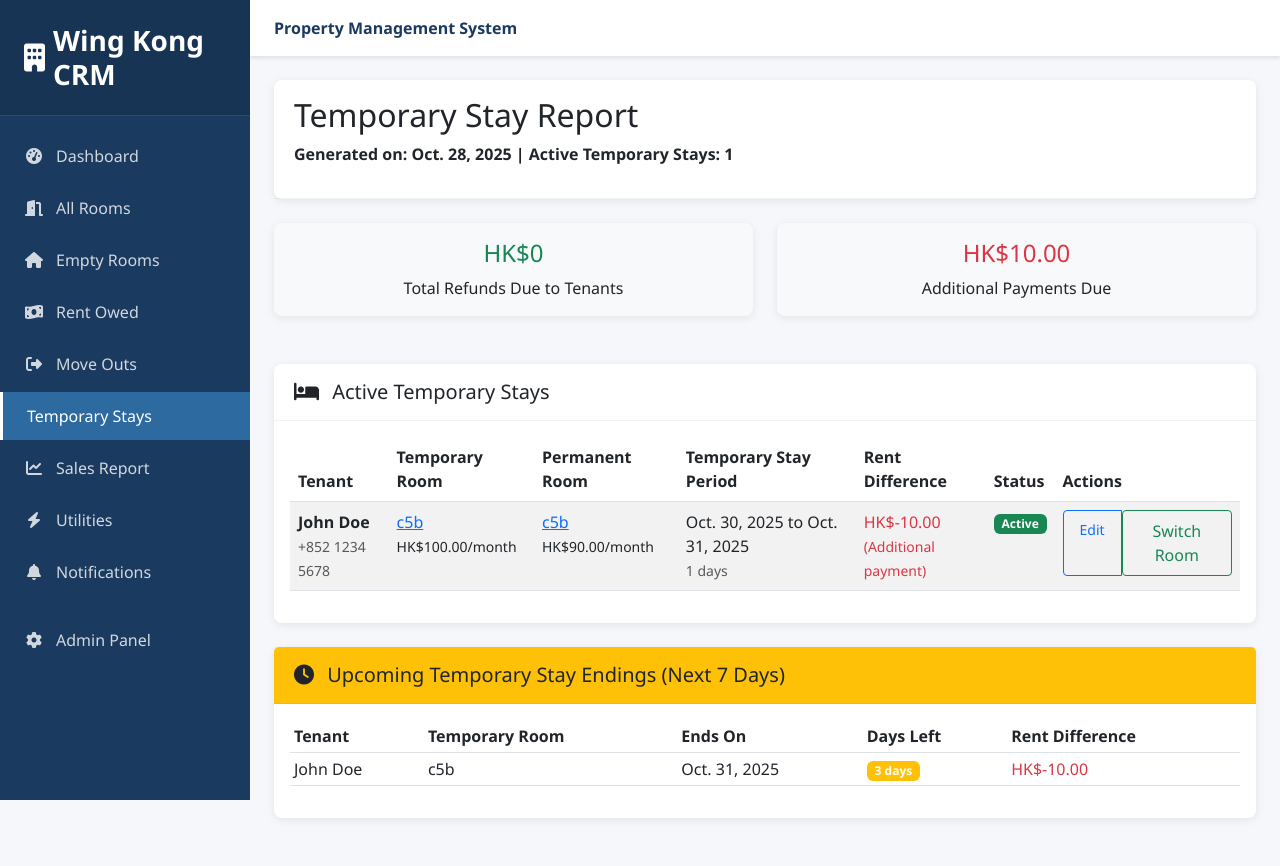
After one commit to ubaidh-01/hotel-booking-management, a Django app: page /reports/temporary-stay/ in a window 1280 px wide. The commit adds this page. Run offline with Django 4.2, Linux system fonts and the light colour scheme; a user stored in the database is signed in; data comes from the database, SQL or seed files in the repository; both versions use the stored data as it was after the commit; parts of the project's set-up code (start-up, migrations or seed data) failed here and were passed over.

Commit message:
Temporary stay reports

```diff
--- /dev/null
+++ b/contracts/urls.py
@@ -0,0 +1,8 @@
+from django.urls import path
+from . import views
+
+app_name = 'contracts'
+
+urlpatterns = [
+    path('switch-to-permanent/<int:contract_id>/', views.switch_to_permanent_room, name='switch_to_permanent'),
+]
--- a/reports/urls.py
+++ b/reports/urls.py
@@ -10,4 +10,6 @@ urlpatterns = [
     path('move-out/', views.move_out_report, name='move_out'),
     path('monthly-sales/', views.monthly_sales_report, name='monthly_sales'),
     path('utilities/', views.utilities_report, name='utilities'),
+    path('temporary-stay/', views.temporary_stay_report, name='temporary_stay'),
+
 ]
--- a/reports/views.py
+++ b/reports/views.py
@@ -264,6 +264,49 @@ def monthly_sales_report(request):
 
 
 @staff_required
+def temporary_stay_report(request):
+    today = timezone.now().date()
+
+    # Active temporary stays
+    active_temporary_stays = Contract.objects.filter(
+        is_temporary_stay_active=True
+    ).select_related(
+        'booking__tenant',
+        'booking__room',
+        'temporary_room'
+    )
+
+    # Upcoming temporary stay endings (next 7 days)
+    upcoming_endings = Contract.objects.filter(
+        is_temporary_stay_active=True,
+        temporary_stay_end__range=[today, today + timedelta(days=7)]
+    ).select_related('booking__tenant', 'booking__room', 'temporary_room')
+
+    # Stays needing room switch
+    needs_switch = Contract.objects.filter(
+        is_temporary_stay_active=True,
+        temporary_stay_end__lt=today
+    ).select_related('booking__tenant', 'booking__room', 'temporary_room')
+
+    # Calculate totals
+    total_refunds_due = sum(
+        contract.rent_difference for contract in active_temporary_stays if contract.rent_difference > 0)
+    total_additional_payments = sum(
+        abs(contract.rent_difference) for contract in active_temporary_stays if contract.rent_difference < 0)
+
+    context = {
+        'title': 'Temporary Stay Report',
+        'active_temporary_stays': active_temporary_stays,
+        'upcoming_endings': upcoming_endings,
+        'needs_switch': needs_switch,
+        'total_refunds_due': total_refunds_due,
+        'total_additional_payments': total_additional_payments,
+        'today': today,
+    }
+    return render(request, 'reports/temporary_stay.html', context)
+
+
+@staff_required
 def utilities_report(request):
     """Requirement #13: Electricity/Water/Gas Report with Pro-Rata Calculation"""
     today = timezone.now().date()
--- a/templates/reports/base.html
+++ b/templates/reports/base.html
@@ -324,6 +324,12 @@
                     </a>
                 </li>
                 <li class="nav-item">
+                    <a class="nav-link {% if 'temporary-stay' in request.path %}active{% endif %}" href="{% url 'reports:temporary_stay' %}">
+                        Temporary Stays
+                    </a>
+                </li>
+
+                <li class="nav-item">
                     <a class="nav-link {% if 'monthly-sales' in request.path %}active{% endif %}" href="{% url 'reports:monthly_sales' %}">
                         <i class="fas fa-chart-line"></i> Sales Report
                     </a>
--- /dev/null
+++ b/templates/reports/temporary_stay.html
@@ -0,0 +1,208 @@
+{% extends 'reports/base.html' %}
+
+{% block title %}{{ title }}{% endblock %}
+
+{% block content %}
+<div class="card">
+    <div class="card-header">
+        <h2>{{ title }}</h2>
+        <p>Generated on: {{ today }} | Active Temporary Stays: {{ active_temporary_stays.count }}</p>
+    </div>
+</div>
+
+<!-- Urgent Actions -->
+{% if needs_switch %}
+<div class="card border-danger mb-4">
+    <div class="card-header bg-danger text-white">
+        <h5 class="mb-0"><i class="fas fa-exclamation-triangle me-2"></i> Urgent: Room Switching Required</h5>
+    </div>
+    <div class="card-body">
+        <p>The following temporary stays have ended and need room switching:</p>
+        <div class="table-responsive">
+            <table class="table table-sm">
+                <thead>
+                    <tr>
+                        <th>Tenant</th>
+                        <th>Temporary Room</th>
+                        <th>Permanent Room</th>
+                        <th>Temporary Stay Ended</th>
+                        <th>Action</th>
+                    </tr>
+                </thead>
+                <tbody>
+                    {% for contract in needs_switch %}
+                    <tr>
+                        <td>{{ contract.booking.tenant.full_name }}</td>
+                        <td>{{ contract.temporary_room.room_code }}</td>
+                        <td>{{ contract.booking.room.room_code }}</td>
+                        <td class="text-danger">{{ contract.temporary_stay_end }}</td>
+                        <td>
+                            <form method="post" action="{% url 'switch_to_permanent' contract.id %}" style="display: inline;">
+                                {% csrf_token %}
+                                <button type="submit" class="btn btn-sm btn-success">Switch to Permanent</button>
+                            </form>
+                        </td>
+                    </tr>
+                    {% endfor %}
+                </tbody>
+            </table>
+        </div>
+    </div>
+</div>
+{% endif %}
+
+<!-- Financial Summary -->
+<div class="row mb-4">
+    <div class="col-md-6">
+        <div class="card bg-light">
+            <div class="card-body text-center">
+                <h4 class="text-success">HK${{ total_refunds_due }}</h4>
+                <p class="mb-0">Total Refunds Due to Tenants</p>
+            </div>
+        </div>
+    </div>
+    <div class="col-md-6">
+        <div class="card bg-light">
+            <div class="card-body text-center">
+                <h4 class="text-danger">HK${{ total_additional_payments }}</h4>
+                <p class="mb-0">Additional Payments Due</p>
+            </div>
+        </div>
+    </div>
+</div>
+
+<!-- Active Temporary Stays -->
+<div class="card mb-4">
+    <div class="card-header">
+        <h5 class="mb-0"><i class="fas fa-bed me-2"></i> Active Temporary Stays</h5>
+    </div>
+    <div class="card-body">
+        {% if active_temporary_stays %}
+        <div class="table-responsive">
+            <table class="table table-striped">
+                <thead>
+                    <tr>
+                        <th>Tenant</th>
+                        <th>Temporary Room</th>
+                        <th>Permanent Room</th>
+                        <th>Temporary Stay Period</th>
+                        <th>Rent Difference</th>
+                        <th>Status</th>
+                        <th>Actions</th>
+                    </tr>
+                </thead>
+                <tbody>
+                    {% for contract in active_temporary_stays %}
+                    <tr>
+                        <td>
+                            <strong>{{ contract.booking.tenant.full_name }}</strong><br>
+                            <small class="text-muted">{{ contract.booking.tenant.phone_number }}</small>
+                        </td>
+                        <td>
+                            <a href="{% url 'properties:crm_room_detail' room_code=contract.temporary_room.room_code %}">
+                                {{ contract.temporary_room.room_code }}
+                            </a><br>
+                            <small>HK${{ contract.temporary_stay_rent }}/month</small>
+                        </td>
+                        <td>
+                            <a href="{% url 'properties:crm_room_detail' room_code=contract.booking.room.room_code %}">
+                                {{ contract.booking.room.room_code }}
+                            </a><br>
+                            <small>HK${{ contract.permanent_stay_rent }}/month</small>
+                        </td>
+                        <td>
+                            {{ contract.temporary_stay_start }} to {{ contract.temporary_stay_end }}<br>
+                            <small class="text-muted">{{ contract.temporary_stay_duration }} days</small>
+                        </td>
+                        <td>
+                            {% if contract.rent_difference > 0 %}
+                            <span class="text-success">
+                                +HK${{ contract.rent_difference }}<br>
+                                <small>(Refund to tenant)</small>
+                            </span>
+                            {% elif contract.rent_difference < 0 %}
+                            <span class="text-danger">
+                                HK${{ contract.rent_difference }}<br>
+                                <small>(Additional payment)</small>
+                            </span>
+                            {% else %}
+                            <span class="text-muted">No difference</span>
+                            {% endif %}
+                        </td>
+                        <td>
+                            {% if contract.needs_room_switch %}
+                            <span class="badge bg-danger">Switch Required</span>
+                            {% else %}
+                            <span class="badge bg-success">Active</span>
+                            {% endif %}
+                        </td>
+                        <td>
+                            <div class="btn-group btn-group-sm">
+                                <a href="/admin/contracts/contract/{{ contract.id }}/change/"
+                                   class="btn btn-outline-primary" target="_blank">
+                                    Edit
+                                </a>
+                                <form method="post" action="{% url 'contracts:switch_to_permanent' contract.id %}" style="display: inline;">
+                                    {% csrf_token %}
+                                    <button type="submit" class="btn btn-outline-success">Switch Room</button>
+                                </form>
+                            </div>
+                        </td>
+                    </tr>
+                    {% endfor %}
+                </tbody>
+            </table>
+        </div>
+        {% else %}
+        <p class="text-muted text-center">No active temporary stays</p>
+        {% endif %}
+    </div>
+</div>
+
+<!-- Upcoming Temporary Stay Endings -->
+{% if upcoming_endings %}
+<div class="card">
+    <div class="card-header bg-warning">
+        <h5 class="mb-0"><i class="fas fa-clock me-2"></i> Upcoming Temporary Stay Endings (Next 7 Days)</h5>
+    </div>
+    <div class="card-body">
+        <div class="table-responsive">
+            <table class="table table-sm">
+                <thead>
+                    <tr>
+                        <th>Tenant</th>
+                        <th>Temporary Room</th>
+                        <th>Ends On</th>
+                        <th>Days Left</th>
+                        <th>Rent Difference</th>
+                    </tr>
+                </thead>
+                <tbody>
+                    {% for contract in upcoming_endings %}
+                    <tr>
+                        <td>{{ contract.booking.tenant.full_name }}</td>
+                        <td>{{ contract.temporary_room.room_code }}</td>
+                        <td>{{ contract.temporary_stay_end }}</td>
+                        <td>
+                            <span class="badge bg-warning">
+                                {{ contract.temporary_stay_end|timeuntil:today }}
+                            </span>
+                        </td>
+                        <td>
+                            {% if contract.rent_difference > 0 %}
+                            <span class="text-success">+HK${{ contract.rent_difference }}</span>
+                            {% elif contract.rent_difference < 0 %}
+                            <span class="text-danger">HK${{ contract.rent_difference }}</span>
+                            {% else %}
+                            <span class="text-muted">-</span>
+                            {% endif %}
+                        </td>
+                    </tr>
+                    {% endfor %}
+                </tbody>
+            </table>
+        </div>
+    </div>
+</div>
+{% endif %}
+{% endblock %}
--- a/wing_kon_property/urls.py
+++ b/wing_kon_property/urls.py
@@ -6,6 +6,7 @@ urlpatterns = [
     path('admin/', admin.site.urls),
     path('reports/', include('reports.urls')),
     path('notifications/', include('notifications.urls')),
+    path('contracts/', include('contracts.urls')),
     path('', include('properties.urls')),  # Includes CRM room URLs
     path('', lambda request: redirect('/reports/')),  # Default to CRM dashboard
 ]
```
Also changed, not shown: contracts/admin.py (+99 -9 lines), contracts/models.py (+53 -1 lines), contracts/views.py (+20 -2 lines), contracts/migrations/0002_contract_is_temporary_stay_active_and_more.py (added), db.sqlite3.
